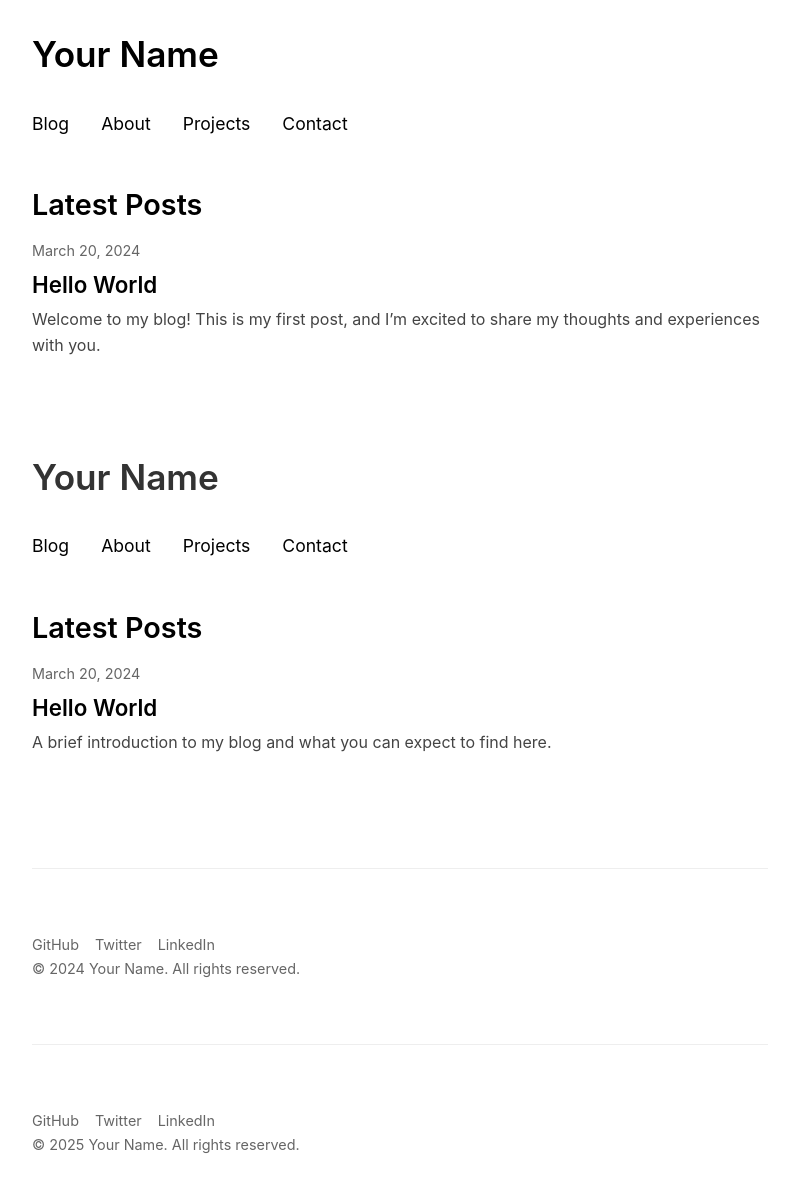
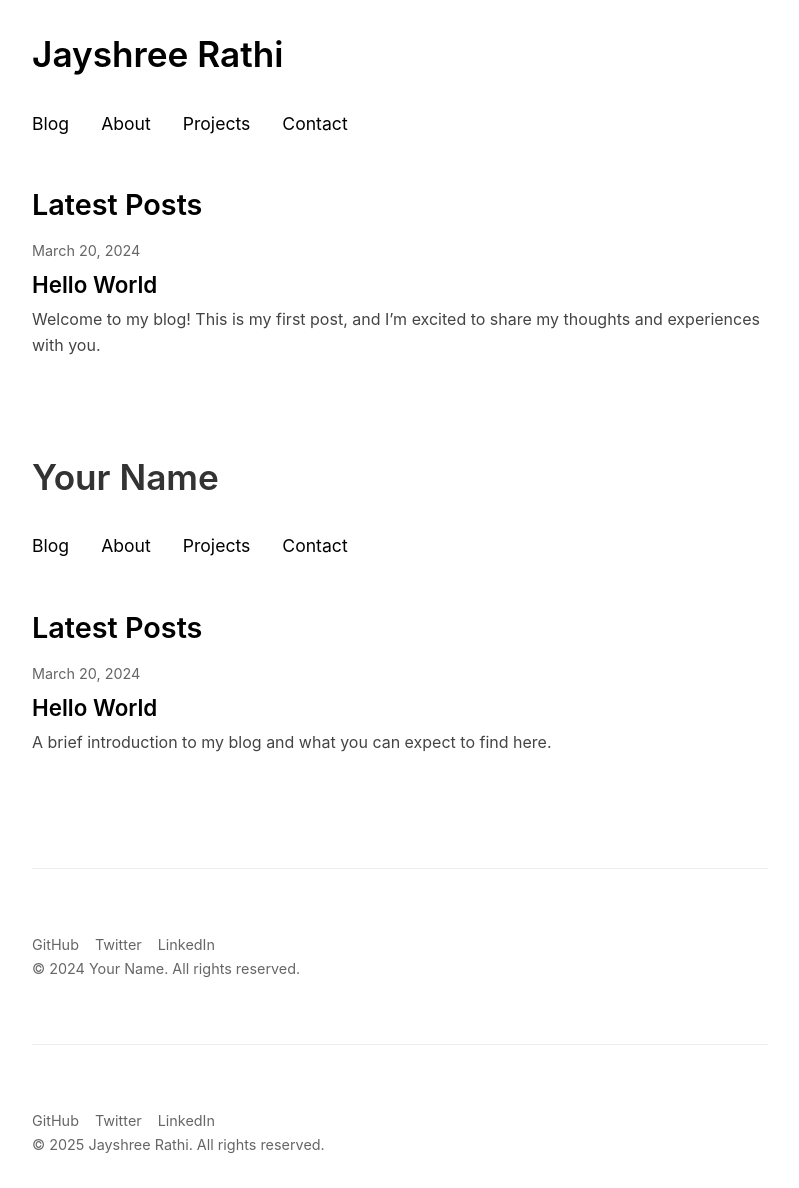
Before and after one commit to jsrathi17/jsrathi17.github.io, a Jekyll site: the page built from index.html, in a window 1280 px wide. Shown: the whole page, without its empty margins (240-1039 px from the left). Built offline with Jekyll 4.4.1, drawn with Linux system fonts in a browser that asks for light colours.

Commit message:
update url

```diff
--- /dev/null
+++ b/CNAME
@@ -0,0 +1 @@
+jsrathi.com
--- a/_config.yml
+++ b/_config.yml
@@ -1,7 +1,7 @@
-title: Your Name
+title: Jayshree Rathi
 description: Personal blog and portfolio
 baseurl: "" # the subpath of your site, e.g. /blog
-url: "" # the base hostname & protocol for your site, e.g. http://example.com
+url: "https://jsrathi.com" # your custom domain
 
 # Build settings
 markdown: kramdown
```
